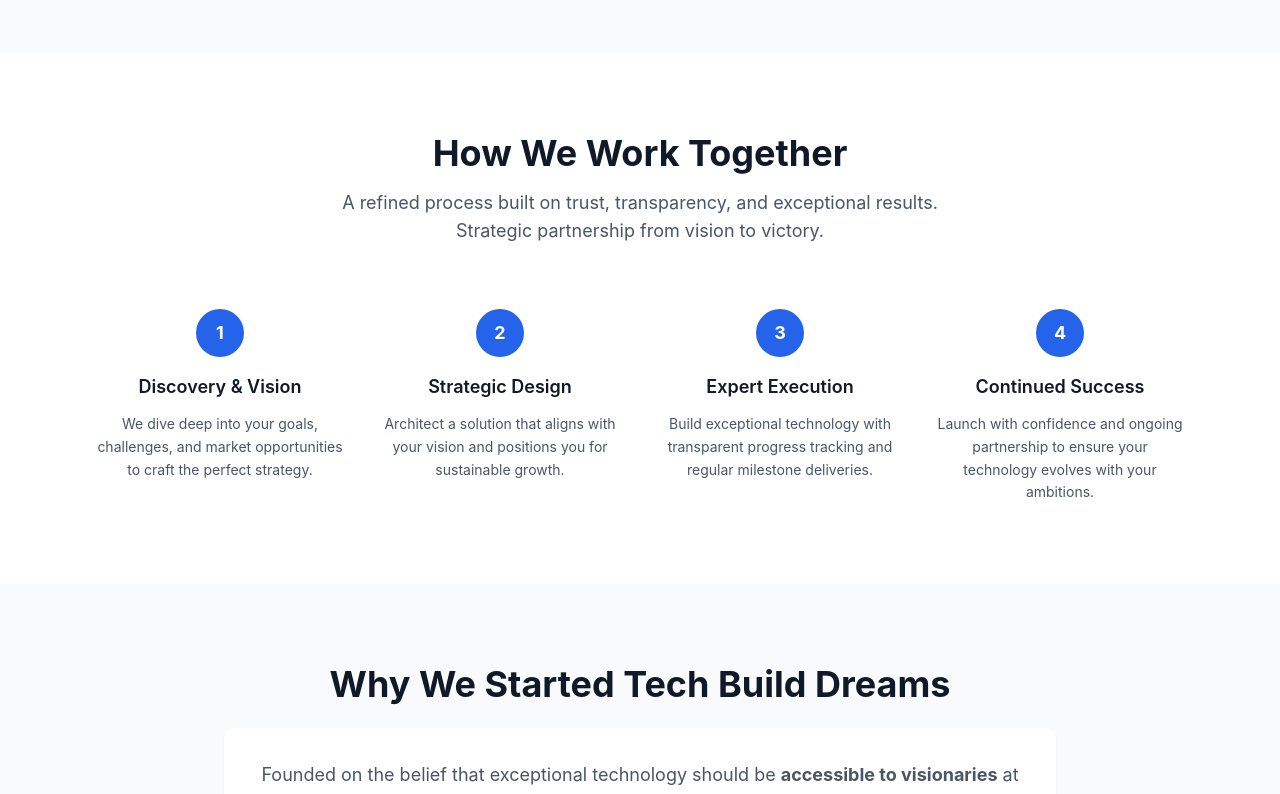
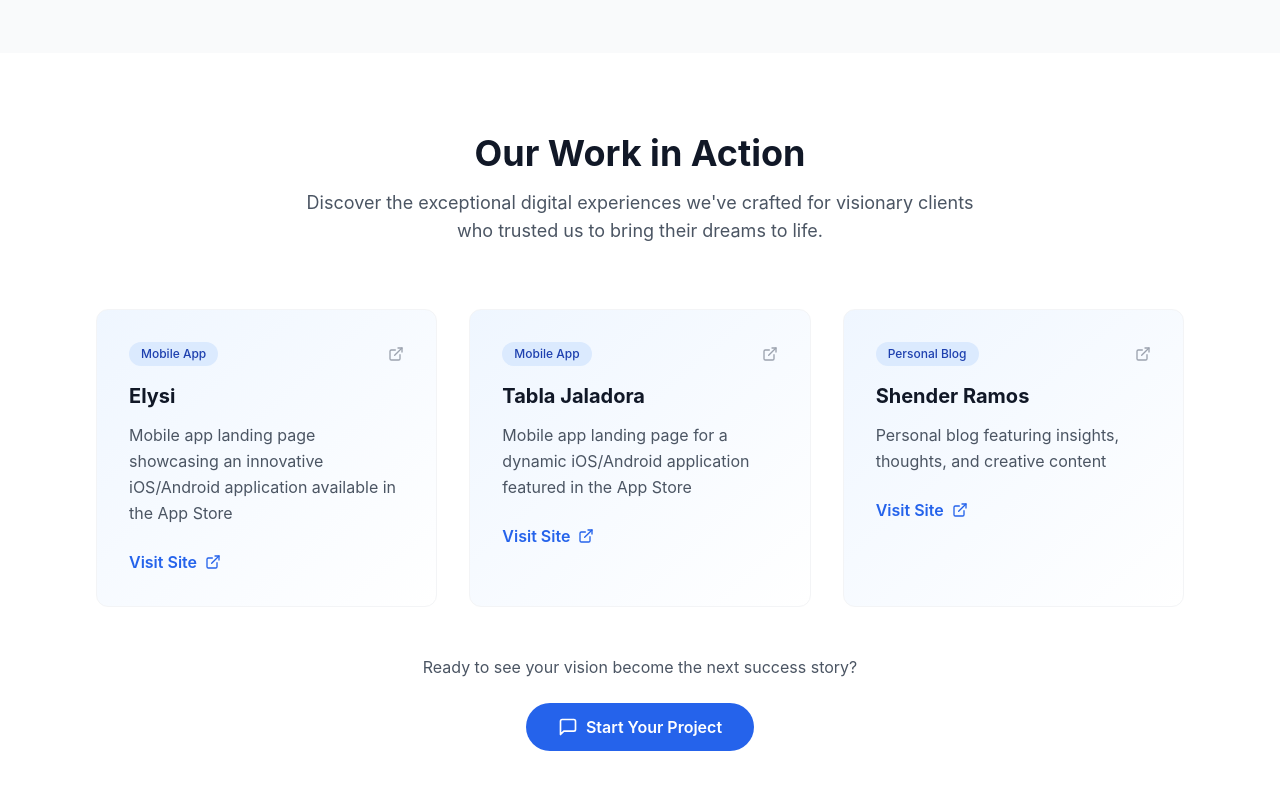
Before and after one commit to techbuilddreams/techbuilddreams, a React (Create React App) app: page / in a window 1280 px wide. Shown: the part 1560-2354 px from the top of the page. Built offline with nearby package versions, Linux system fonts and the light colour scheme; the HTML template or start-up script is replaced by a standard one.

Commit message:
added customers

```diff
--- a/src/App.tsx
+++ b/src/App.tsx
@@ -7,7 +7,8 @@
     X,
     Mail,
     MapPin,
-    Users
+    Users,
+    ExternalLink
 } from 'lucide-react';
 
 const App = () => {
@@ -64,6 +65,26 @@
         }
     ];
 
+    const customers = [
+        {
+            name: "Elysi",
+            url: "https://elysi.techbuilddreams.com",
+            description: "Mobile app landing page showcasing an innovative iOS/Android application available in the App Store",
+            category: "Mobile App"
+        },
+        {
+            name: "Tabla Jaladora",
+            url: "https://tablajaladora.com",
+            description: "Mobile app landing page for a dynamic iOS/Android application featured in the App Store",
+            category: "Mobile App"
+        },
+        {
+            name: "Shender Ramos",
+            url: "https://shenderramos.com",
+            description: "Personal blog featuring insights, thoughts, and creative content",
+            category: "Personal Blog"
+        }
+    ];
 
     const processSteps = [
         {
@@ -150,6 +171,9 @@
                             <a href="#how-we-help" className="text-gray-600 hover:text-gray-900 font-medium">
                                 How We Help
                             </a>
+                            <a href="#customers" className="text-gray-600 hover:text-gray-900 font-medium">
+                                Our Work
+                            </a>
                             <a href="#our-process" className="text-gray-600 hover:text-gray-900 font-medium">
                                 Our Process
                             </a>
@@ -175,6 +199,7 @@
                     <div className="md:hidden bg-white border-t border-gray-100">
                         <div className="px-4 py-4 space-y-3">
                             <a href="#how-we-help" className="block text-gray-600 font-medium">How We Help</a>
+                            <a href="#customers" className="block text-gray-600 font-medium">Our Work</a>
                             <a href="#our-process" className="block text-gray-600 font-medium">Our Process</a>
                             <a href="#about" className="block text-gray-600 font-medium">About Us</a>
                             <button
@@ -269,6 +294,65 @@
                                 </ul>
                             </div>
                         ))}
+                    </div>
+                </div>
+            </section>
+
+            {/* Customers Section */}
+            <section id="customers" className="py-20 bg-white">
+                <div className="max-w-6xl mx-auto px-4 sm:px-6 lg:px-8">
+                    <div className="text-center mb-16">
+                        <h2 className="text-3xl md:text-4xl font-bold text-gray-900 mb-4">
+                            Our Work in Action
+                        </h2>
+                        <p className="text-lg text-gray-600 max-w-2xl mx-auto">
+                            Discover the exceptional digital experiences we've crafted for visionary clients who trusted us to bring their dreams to life.
+                        </p>
+                    </div>
+
+                    <div className="grid md:grid-cols-3 gap-8">
+                        {customers.map((customer, index) => (
+                            <div key={index}
+                                 className="group bg-gradient-to-br from-blue-50 to-white p-8 rounded-xl border border-gray-100 hover:border-blue-200 hover:shadow-lg transition-all duration-300">
+                                <div className="flex items-center justify-between mb-4">
+                                    <span className="inline-block bg-blue-100 text-blue-800 px-3 py-1 rounded-full text-xs font-medium">
+                                        {customer.category}
+                                    </span>
+                                    <ExternalLink className="w-4 h-4 text-gray-400 group-hover:text-blue-600 transition-colors duration-300" />
+                                </div>
+
+                                <h3 className="text-xl font-bold text-gray-900 mb-3 group-hover:text-blue-600 transition-colors duration-300">
+                                    {customer.name}
+                                </h3>
+
+                                <p className="text-gray-600 mb-6 leading-relaxed">
+                                    {customer.description}
+                                </p>
+
+                                <a
+                                    href={customer.url}
+                                    target="_blank"
+                                    rel="noopener noreferrer"
+                                    className="inline-flex items-center text-blue-600 font-semibold hover:text-blue-700 transition-colors duration-300"
+                                >
+                                    Visit Site
+                                    <ExternalLink className="w-4 h-4 ml-2" />
+                                </a>
+                            </div>
+                        ))}
+                    </div>
+
+                    <div className="text-center mt-12">
+                        <p className="text-gray-600 mb-6">
+                            Ready to see your vision become the next success story?
+                        </p>
+                        <button
+                            onClick={() => document.getElementById('contact')?.scrollIntoView({behavior: 'smooth'})}
+                            className="bg-blue-600 text-white px-8 py-3 rounded-full font-semibold hover:bg-blue-700 transition-colors duration-300 inline-flex items-center"
+                        >
+                            <MessageSquare className="w-5 h-5 mr-2" />
+                            Start Your Project
+                        </button>
                     </div>
                 </div>
             </section>
```
Also changed, not shown: 1 other file (tests, documents, lock files or other folders).
